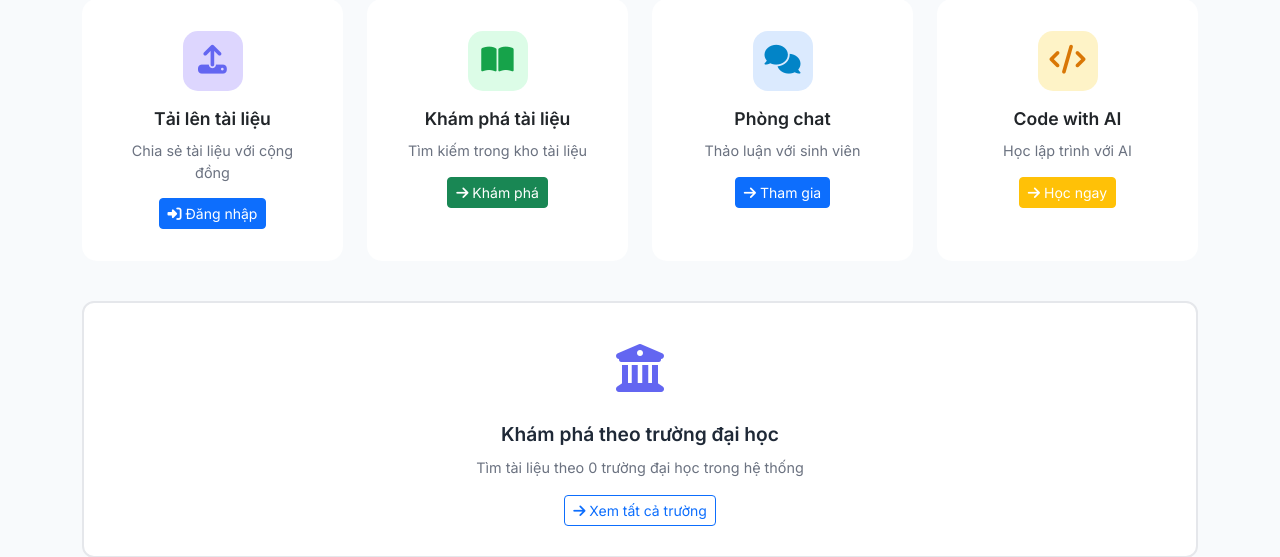
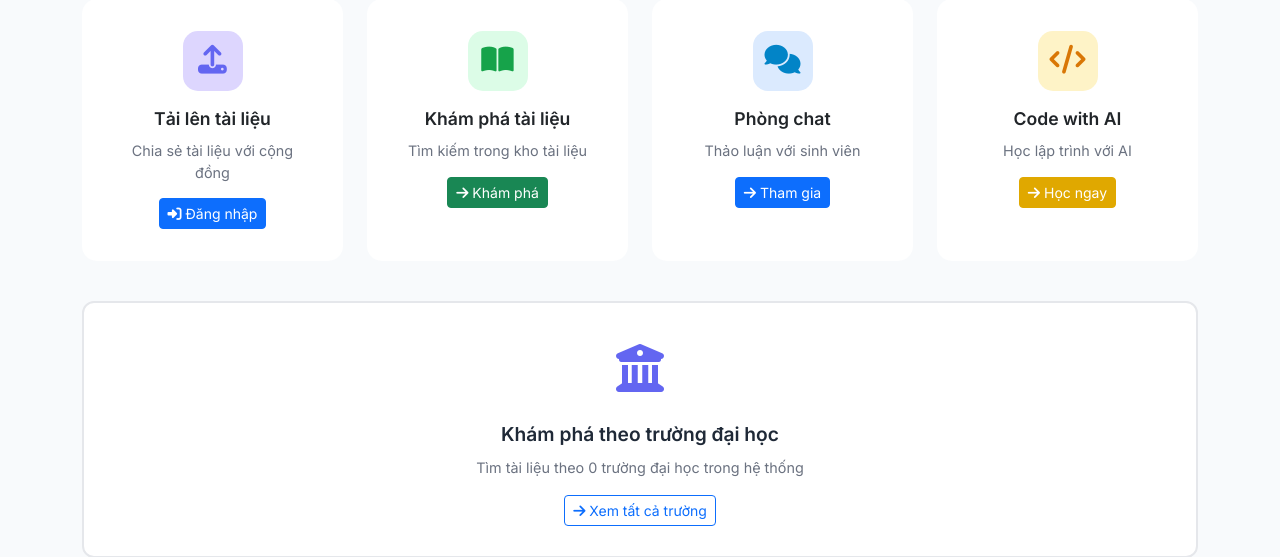
Before and after one commit to Locwara/DO_AN_4, a Django app: page /dashboard/ in a window 1280 px wide. Shown: the part 517-1074 px from the top of the page. Run offline with Django 5.2, Linux system fonts and the light colour scheme; data that the repository does not hold is empty; some libraries are stand-ins or nearby versions.

Commit message:
FEAT: Further darken the yellow action button on dashboard

```diff
--- a/doan4/home/templates/dashboard/index.html
+++ b/doan4/home/templates/dashboard/index.html
@@ -155,8 +155,8 @@
         }
 
         .action-card .btn-warning {
-            background-color: #ffc107; /* Bootstrap's warning is #ffc107, this is a slightly darker yellow */
-            border-color: #ffc107;
+            background-color: #e0a800; /* A darker shade of yellow/orange */
+            border-color: #e0a800;
             color: white !important;
         }
 
```
